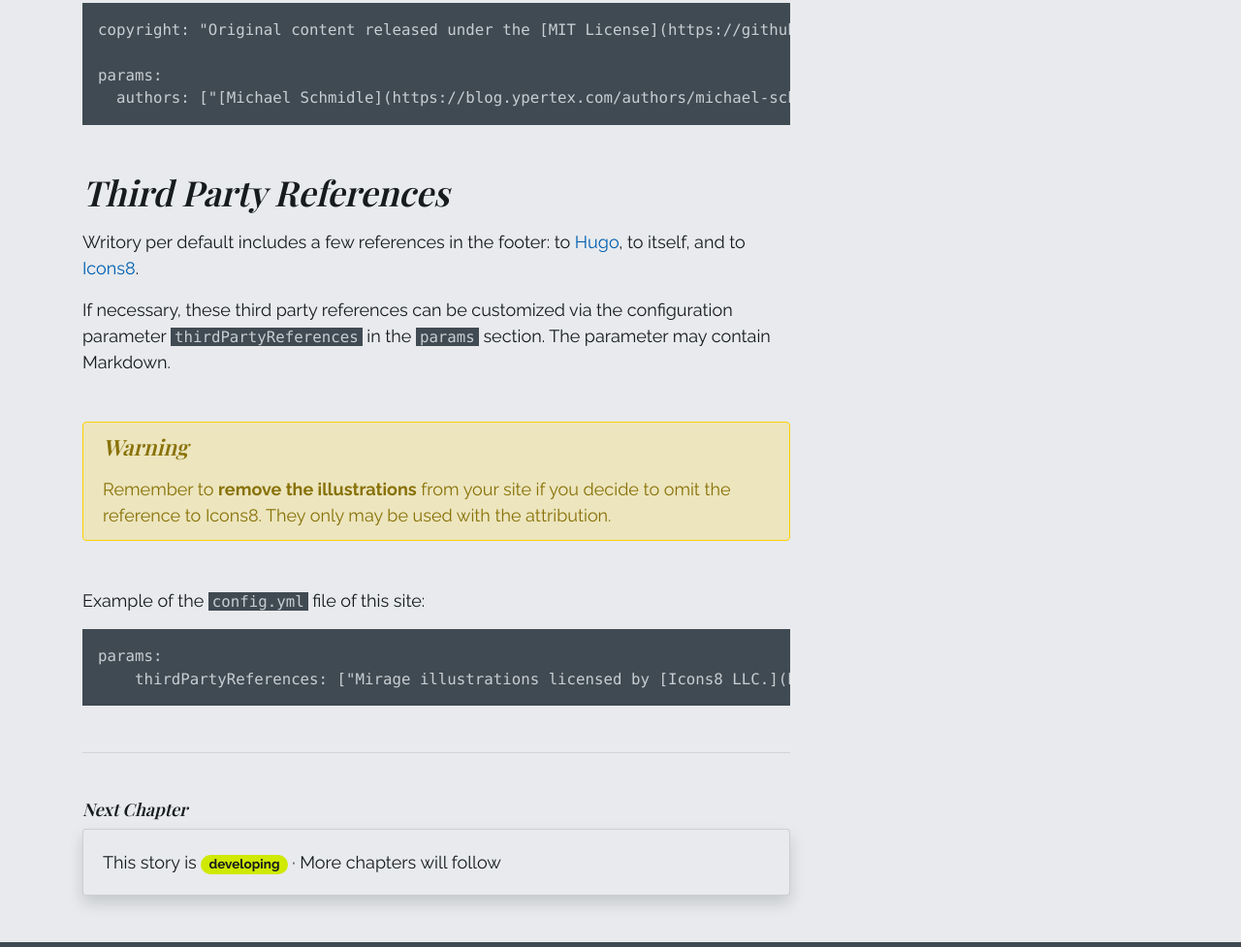
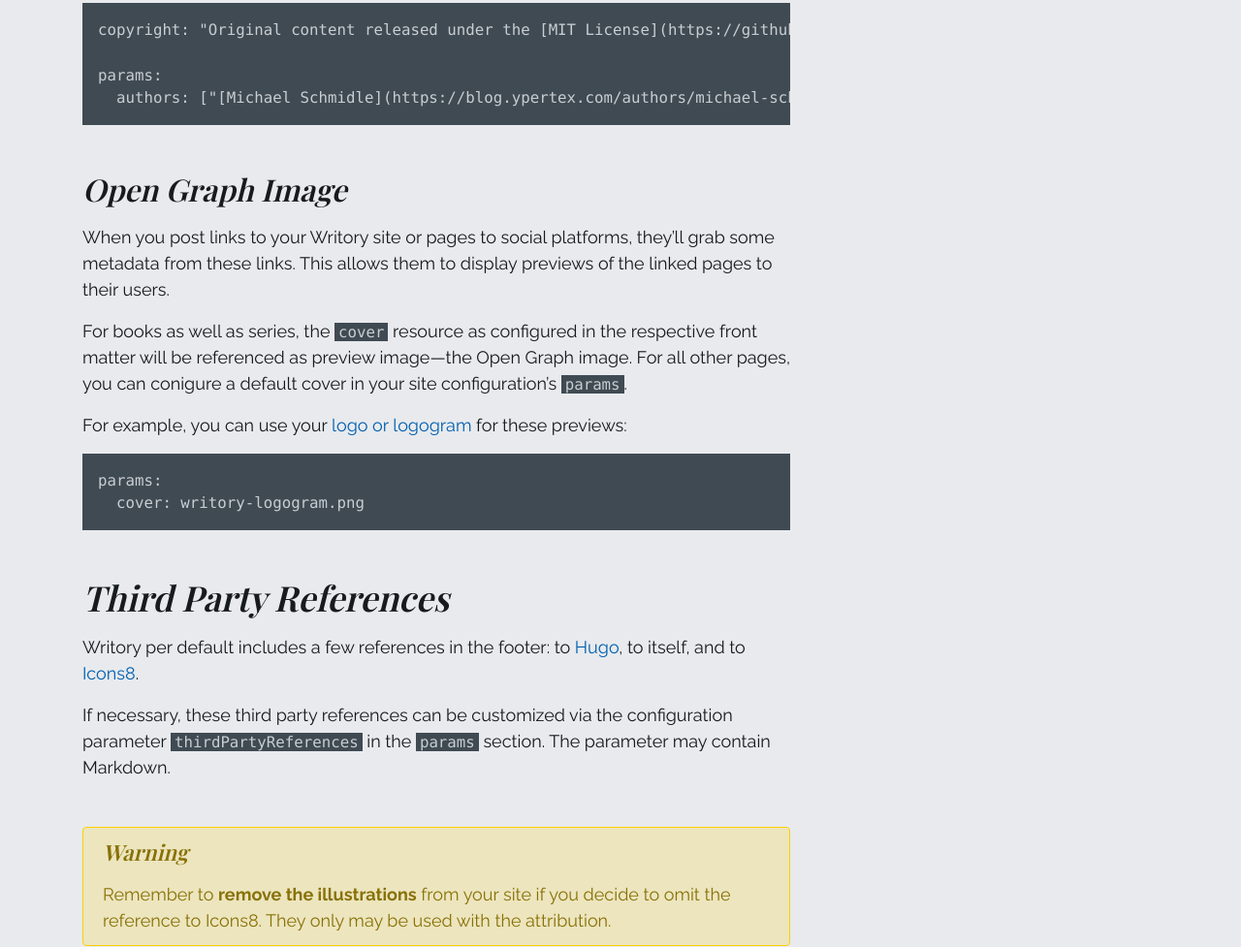
Before and after one commit to MichaelSchmidle/writory-hugo, a plain HTML site: page public/books/customizing-writory/metadata/index.html in a window 1280 px wide. Shown: the part 926-1903 px from the top of the page at 97% size. Drawn offline with nearby package versions, Linux system fonts and the light colour scheme; a web font is replaced by a local one.

Commit message:
Added documentation about Open Graph image

```diff
--- a/public/books/customizing-writory/metadata/index.html
+++ b/public/books/customizing-writory/metadata/index.html
@@ -99,6 +99,12 @@
 
 params:
   authors: [&quot;[Michael Schmidle](https://blog.ypertex.com/authors/michael-schmidle/)&quot;]
+</code></pre><h3 id="open-graph-image">Open Graph Image</h3>
+<p>When you post links to your Writory site or pages to social platforms, they&rsquo;ll grab some metadata from these links. This allows them to display previews of the linked pages to their users.</p>
+<p>For books as well as series, the <code>cover</code> resource as configured in the respective front matter will be referenced as preview image—the Open Graph image. For all other pages, you can conigure a default cover in your site configuration&rsquo;s <code>params</code>.</p>
+<p>For example, you can use your <a href="/books/customizing-writory/logo-and-logogram/">logo or logogram</a> for these previews:</p>
+<pre><code>params:
+  cover: writory-logogram.png
 </code></pre><h2 id="third-party-references">Third Party References</h2>
 <p>Writory per default includes a few references in the footer: to <a href="https://gohugo.io/">Hugo</a>, to itself, and to <a href="https://icons8.com/">Icons8</a>.</p>
 <p>If necessary, these third party references can be customized via the configuration parameter <code>thirdPartyReferences</code> in the <code>params</code> section. The parameter may contain Markdown.</p>
```
Also changed, not shown: public/books/customizing-writory/logo-and-logogram/index.html (+3 -1 lines), 2 other files.
